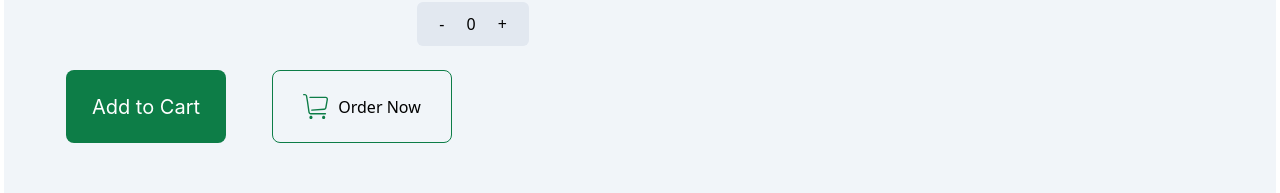
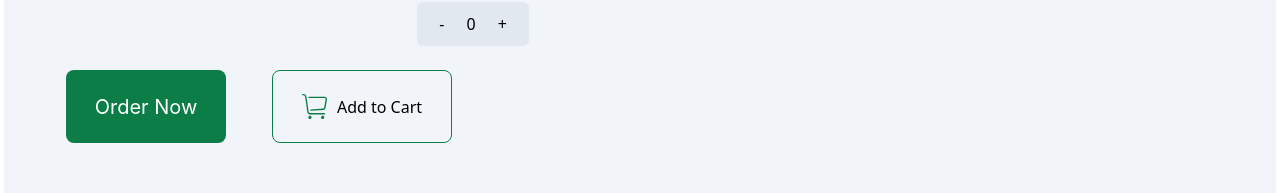
Before and after one commit to blessdamy/Team-Intel-ecommerce-store, a React (Create React App) app: page / in a window 1280 px wide. Shown: the part 557-750 px from the top of the page. Built offline with nearby package versions, Linux system fonts and the light colour scheme.

Commit message:
2nd commit

```diff
--- a/src/App.js
+++ b/src/App.js
@@ -1,13 +1,19 @@
+import React from "react";
 import ProductPage from "./Components/ProductPage";
+import { Routes, Route} from "react-router-dom";
+import PaymentPage from "./Components/PaymentPage";
 
 function App() {
   return (
-    <>
-         <div className='text-center'>
+
+
+         <div >
              <ProductPage/>
+             <Routes>
+                <Route path="./PaymentPage.jsx" element={<PaymentPage/>}></Route>
+             </Routes>
+         </div>
 
-         </div>
-    </>
    )
 }
 
--- /dev/null
+++ b/src/Components/PaymentPage.jsx
@@ -0,0 +1,13 @@
+
+
+function PaymentPage(){
+    return(
+        <>
+        <p>This is payment page</p>
+        </>
+
+
+    )
+}
+
+export default PaymentPage;
--- a/src/Components/ProductPage.jsx
+++ b/src/Components/ProductPage.jsx
@@ -4,6 +4,8 @@ import Price from "../Assets/Price.svg"
 import Shadow from "../Assets/shadow.svg"
 import Star from "../Assets/Star.svg"
 import Cart from "../Assets/Cart.svg"
+import { Routes, Route, Link } from "react-router-dom";
+
 import React, { useState } from 'react';
 
 
@@ -12,6 +14,8 @@ function ProductPage(){
     if(count<0) {
         setCount(0);
     }
+
+
     return(
 
         <div className=" w-[1272px]  h-[1911px]  mx-auto mt-[226px] mb-[401px] ">
@@ -51,13 +55,18 @@ function ProductPage(){
               </div>
 
                 <div className="flex">
-                <button className="w-40 h-[73px] bg-custom-green rounded-lg font-Inter text-xl text-white ml-[62px] mr-[46px] ">
-                Add to Cart
+                    <Link to="./PaymentPage.jsx">
+                      <button className="w-40 h-[73px] bg-custom-green rounded-lg font-Inter text-xl text-white ml-[62px] mr-[46px] ">
+                     Order Now
+                       </button>
+                    </Link>
+
+               <Link to="./PaymentPage.jsx">
+               <button className="flex w-[180px] h-[73px] border border-custom-green rounded-lg items-center place-content-center">
+               <img src={Cart} alt="cart" className= "pr-2.5"  /> Add to Cart
                 </button>
+               </Link>
 
-                <button className="flex w-[180px] h-[73px] border border-custom-green rounded-lg items-center place-content-center">
-               <img src={Cart} alt="cart" className= "pr-2.5"/> Order Now
-                </button>
                 </div>
 
            </div>
```
